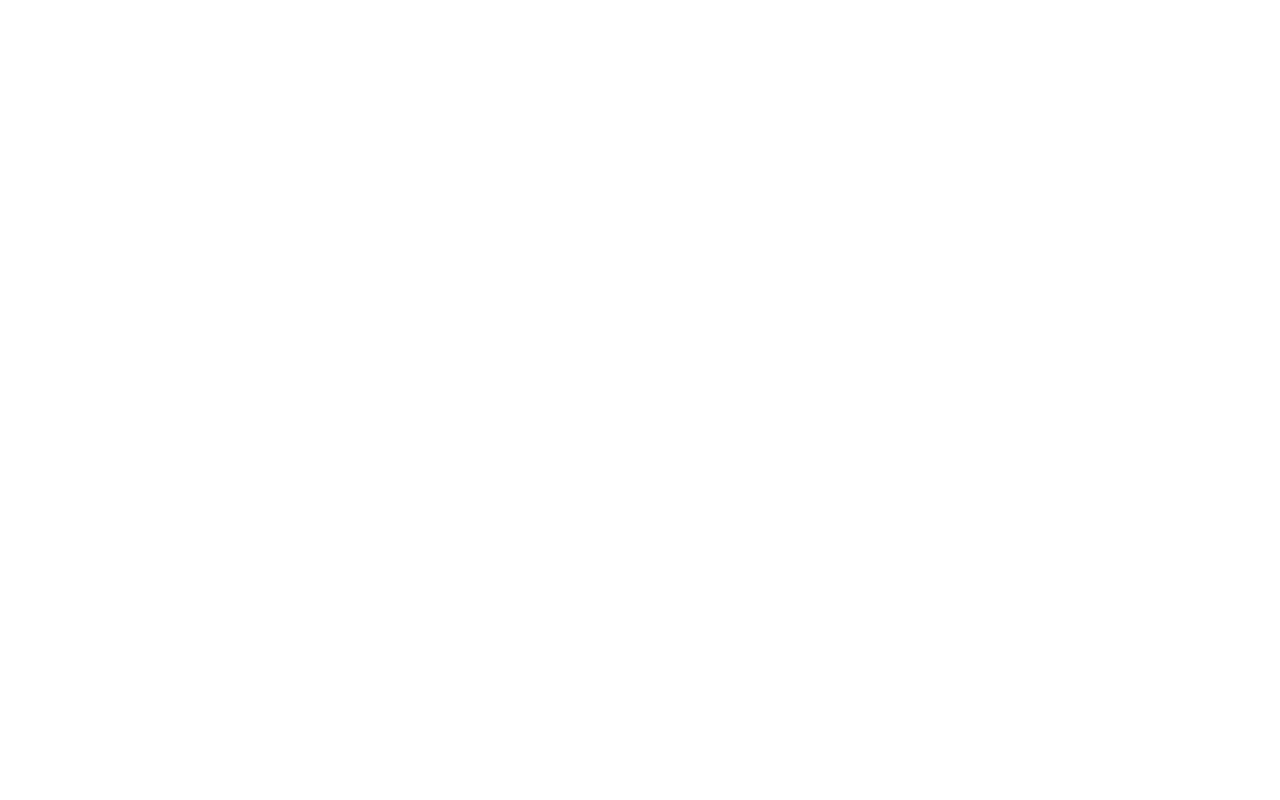
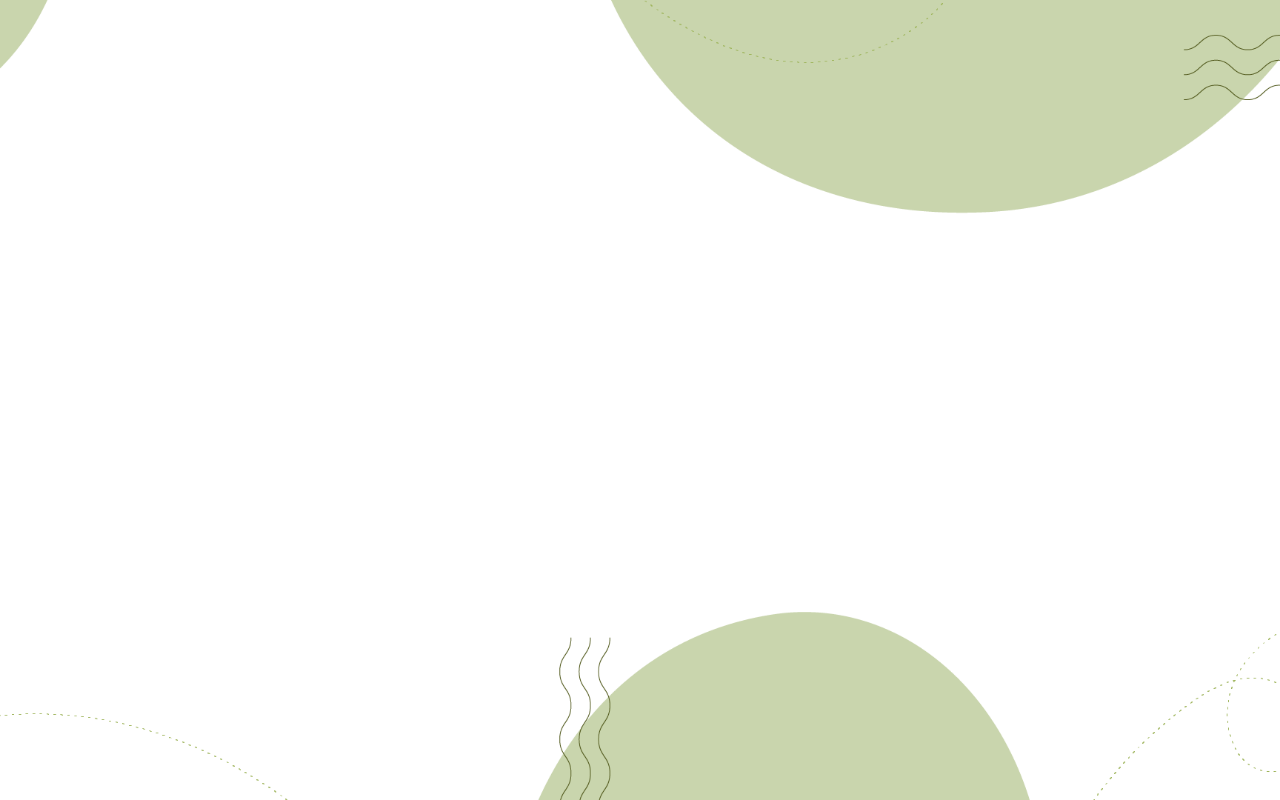
Before and after one commit to Mpadilla16/Proyecto_Factura, a plain HTML site: page public/index.html in a window 1280 px wide. Drawn offline with nearby package versions, Linux system fonts and the light colour scheme.

Commit message:
Editar direccion de imagen

```diff
--- a/src/styles/index.css
+++ b/src/styles/index.css
@@ -4,7 +4,7 @@
 
 /*Fondo*/
 body{
-    background-image: url(../src/assets/images/Fondo.png);
+    background-image: url('/src/assets/images/Fondo.png');
     background-size: cover;
     background-repeat: no-repeat;
     background-position: center center;
```
